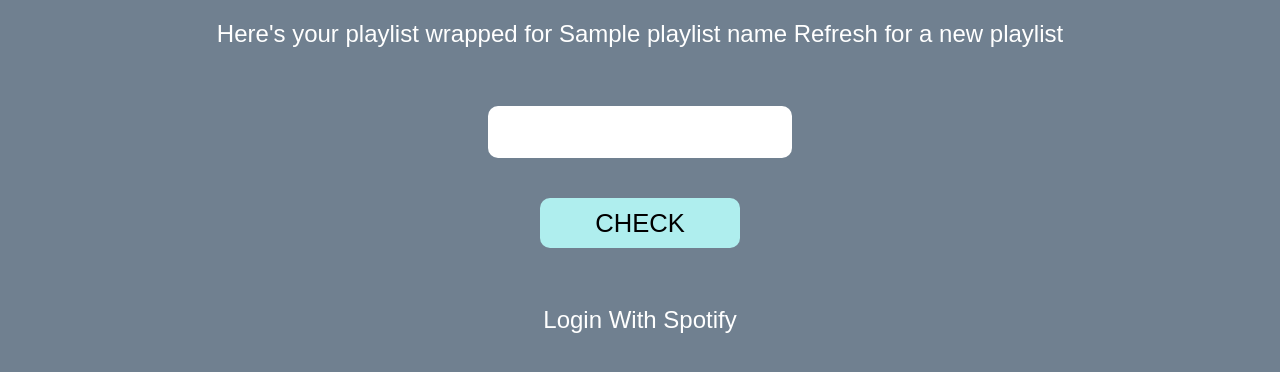
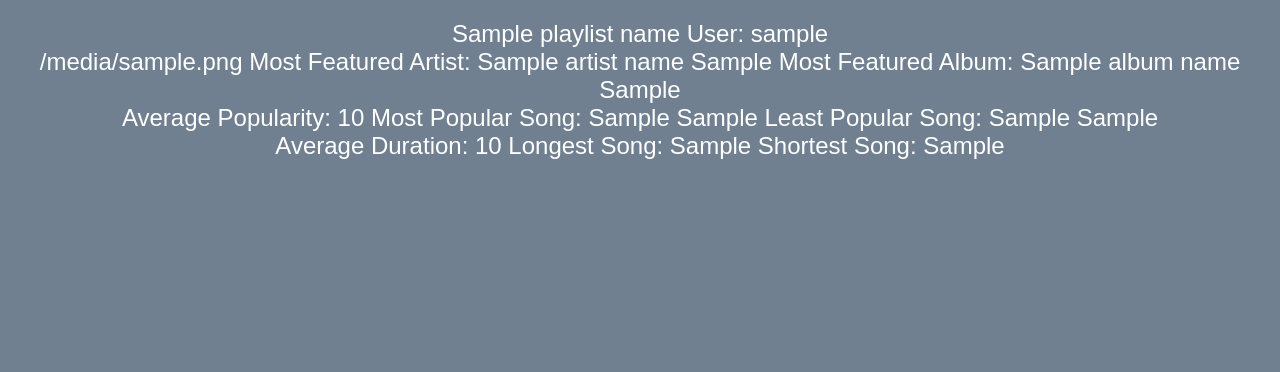
Before and after one commit to navronaman/python-brushup, a Flask app: template templates/homepage.html in a window 1280 px wide. Shown: the top 372 px of the page. Run offline with Flask 3, Linux system fonts and the light colour scheme; the template is opened without the code that fills it: most values are stand-ins (such as "Sample title", 1, 10 or a date in 2020); parts of the project's set-up code (start-up, migrations or seed data) failed here and were passed over.

Commit message:
Adjustments to homepage

```diff
--- a/templates/homepage.html
+++ b/templates/homepage.html
@@ -9,20 +9,32 @@
     </head>
     <body>
         <p>
-            Here's your playlist wrapped for {{playlist_name}}
-            Refresh for a new playlist
+            <a href = "{{playlist_link}}" target = "_blank">
+                {{playlist_name}}
+            </a>
+            User: {{user_name}}
+
+            <br>
+            {{image_code|safe}}
+
+            Most Featured Artist: {{artist_name}} {{n1}}
+            Most Featured Album: {{album_name}} {{n1}}
+
+            <br>
+
+            Average Popularity: {{avg_pop}}
+            Most Popular Song: {{most_pop}} {{n3}}
+            Least Popular Song: {{least_pop}} {{n4}}
+
+            <br>
+
+            Average Duration: {{avg_du}}
+            Longest Song: {{most_du}}
+            Shortest Song: {{least_du}}
+
+
         </p>
         <br>
-        <form action = "check" method = "post">
-            <input type = "text" name = "song_input">
-            <br>
-            <input type = "submit" value = "CHECK" id = "check">
-        </form>
-        <br>
-        <p>
-            <a href = "/login">
-                Login With Spotify
-            </a>
-        </p>
+
     </body>
 </html>
```
